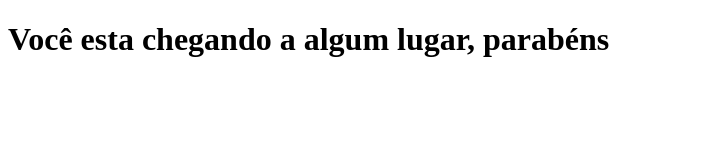
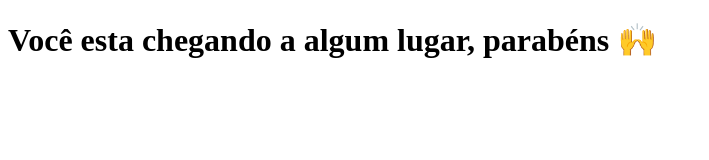
Before and after one commit to sergiohiroyuki/clone-tabnews, a Next.js app: page / in a window 1280 px wide. Shown: the top 160 px of the page, without its empty margins (0-709 px from the left). Built offline with nearby package versions, Linux system fonts and the light colour scheme.

Commit message:
atualizando a frase

```diff
--- a/pages/index.js
+++ b/pages/index.js
@@ -1,5 +1,5 @@
 function Home(){
-    return <h1>Você esta chegando a algum lugar, parabéns</h1>
+    return <h1>Você esta chegando a algum lugar, parabéns 🙌</h1>
 }
 
 export default Home
```
